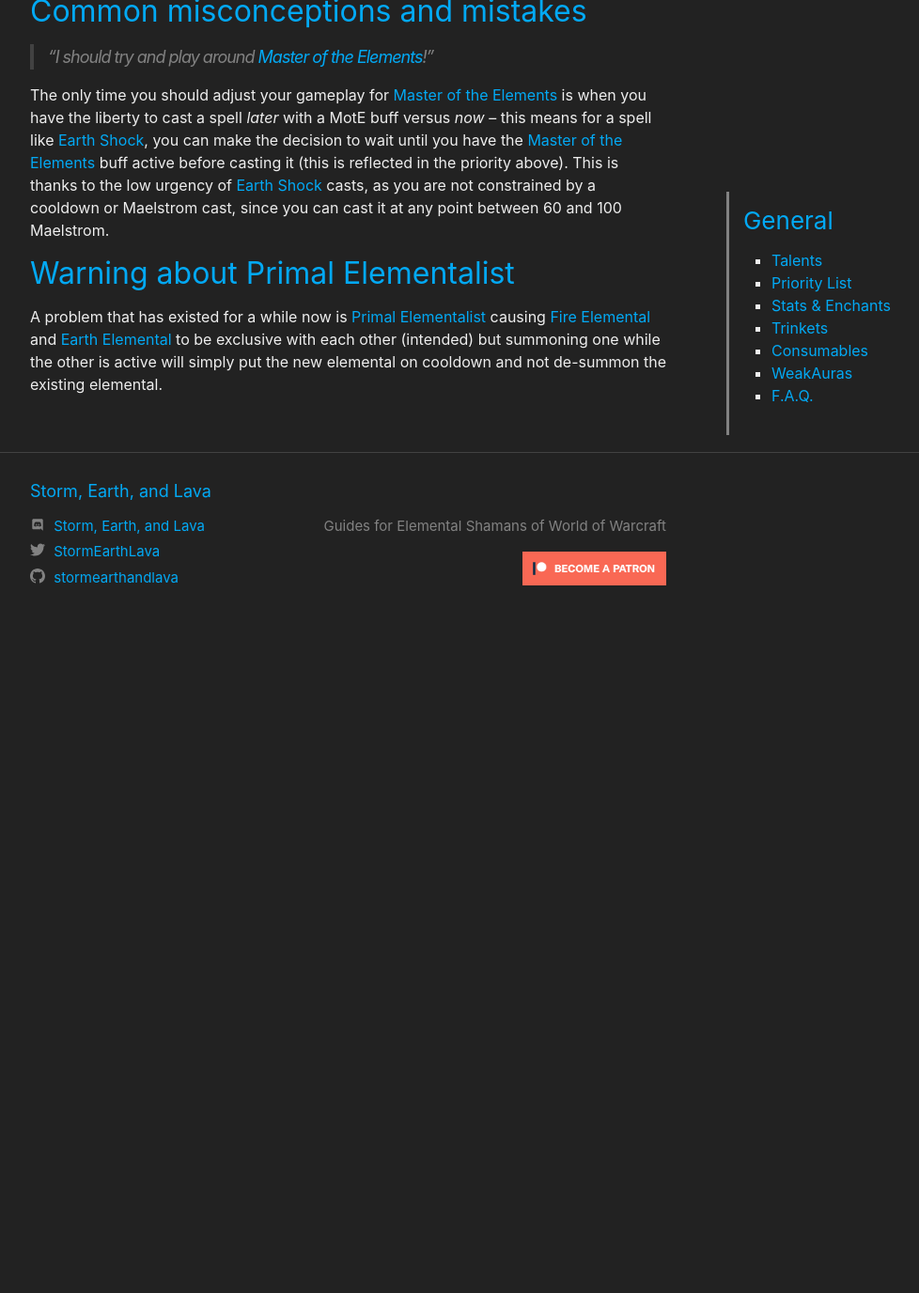
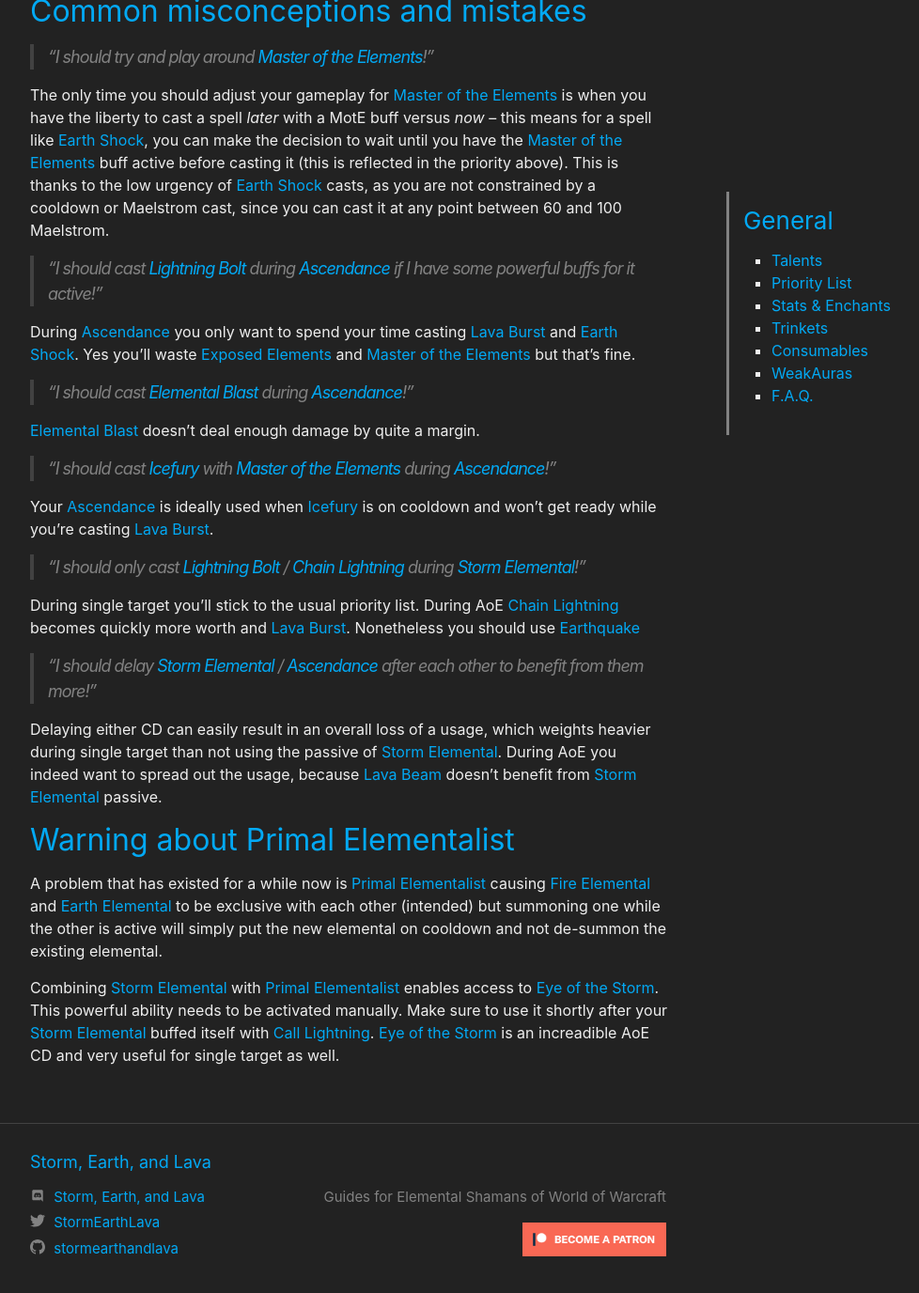
Before and after one commit to stormearthandlava/stormearthandlava.github.io, a Jekyll site: the page built from guide/general/priority_list.md, in a window 1280 px wide and 1400 px high, scrolled down 2419 px. Shown: the top 1376 px of the window at 94% size, without its empty margins (268-1246 px from the left). Built offline with Jekyll 4.4.1, drawn with Linux system fonts in a browser that asks for light colours; a script that is not in the unit is left out; before the commit the page ends 3105 px from its top, so only the background shows below that.

Commit message:
add "don't"s to priority list

```diff
--- a/guide/general/priority_list.md
+++ b/guide/general/priority_list.md
@@ -124,7 +124,30 @@
 
 The only time you should adjust your gameplay for {{site.data.talent.mote}} is when you have the liberty to cast a spell *later* with a MotE buff versus *now* -- this means for a spell like {{site.data.spell.es}}, you can make the decision to wait until you have the {{site.data.talent.mote}} buff active before casting it (this is reflected in the priority above). This is thanks to the low urgency of {{site.data.spell.es}} casts, as you are not constrained by a cooldown or Maelstrom cast, since you can cast it at any point between 60 and 100 Maelstrom.
 
+> "I should cast {{ site.data.spell.lb }} during {{ site.data.talent.asc }} if I have some powerful buffs for it active!"
+
+During {{ site.data.talent.asc }} you only want to spend your time casting {{ site.data.spell.lvb }} and {{ site.data.spell.es }}. Yes you'll waste {{ site.data.talent.ee }} and {{ site.data.talent.mote }} but that's fine.
+
+> "I should cast {{ site.data.talent.eb }} during {{ site.data.talent.asc }}!"
+
+{{ site.data.talent.eb }} doesn't deal enough damage by quite a margin.
+
+
+> "I should cast {{ site.data.talent.if }} with {{ site.data.talent.mote }} during {{ site.data.talent.asc }}!"
+
+Your {{ site.data.talent.asc }} is ideally used when {{ site.data.talent.if }} is on cooldown and won't get ready while you're casting {{ site.data.spell.lvb }}.
+
+> "I should only cast {{ site.data.spell.lb }} / {{ site.data.spell.cl }} during {{ site.data.talent.se }}!"
+
+During single target you'll stick to the usual priority list. During AoE {{ site.data.spell.cl }} becomes quickly more worth and {{ site.data.spell.lvb }}. Nonetheless you should use {{ site.data.spell.eq }}
+
+> "I should delay {{ site.data.talent.se }} / {{ site.data.talent.asc }} after each other to benefit from them more!"
+
+Delaying either CD can easily result in an overall loss of a usage, which weights heavier during single target than not using the passive of {{ site.data.talent.se }}. During AoE you indeed want to spread out the usage, because {{ site.data.spell.lava_beam }} doesn't benefit from {{ site.data.talent.se }} passive.
+
 
 ## Warning about Primal Elementalist
 
 <p id="pe">A problem that has existed for a while now is {{site.data.talent.pe}} causing {{site.data.spell.fe}} and {{site.data.spell.ee}} to be exclusive with each other (intended) but summoning one while the other is active will simply put the new elemental on cooldown and not de-summon the existing elemental.</p>
+
+Combining {{ site.data.talent.se }} with {{ site.data.talent.pe }} enables access to {{ site.data.spell.eye_of_the_storm_damage }}. This powerful ability needs to be activated manually. Make sure to use it shortly after your {{ site.data.talent.se }} buffed itself with {{ site.data.spell.call_lightning }}. {{ site.data.spell.eye_of_the_storm_damage }} is an increadible AoE CD and very useful for single target as well.
```
